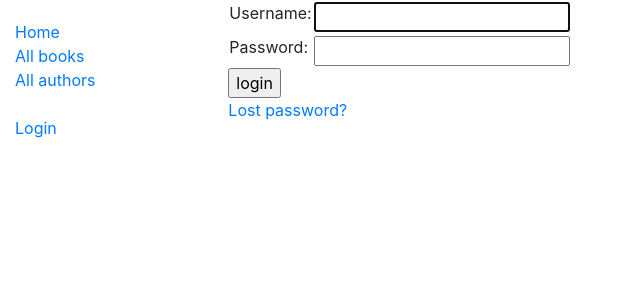
After one commit to spideyclick/Librarium, a Django app: page /accounts/login/ in a window 1280 px wide. The commit adds this page. Shown: the top 300 px of the page, without its empty margins (0-640 px from the left). Run offline with Django 3.2, Linux system fonts and the light colour scheme; some libraries are stand-ins or nearby versions.

Commit message:
Create basic user authentication

```diff
--- a/Librarium/Librarium/settings.py
+++ b/Librarium/Librarium/settings.py
@@ -121,3 +121,8 @@ USE_TZ = True
 # https://docs.djangoproject.com/en/3.0/howto/static-files/
 
 STATIC_URL = '/static/'
+
+# Redirect to home URL after login (Default redirects to /accounts/profile/)
+LOGIN_REDIRECT_URL = '/'
+
+EMAIL_BACKEND = 'django.core.mail.backends.console.EmailBackend'
--- a/Librarium/Librarium/urls.py
+++ b/Librarium/Librarium/urls.py
@@ -36,3 +36,8 @@ from django.conf import settings
 from django.conf.urls.static import static
 
 urlpatterns += static(settings.STATIC_URL, document_root=settings.STATIC_ROOT)
+
+#Add Django site authentication urls (for login, logout, password management)
+urlpatterns += [
+    path('accounts/', include('django.contrib.auth.urls')),
+]
--- a/Librarium/catalog/templates/base_generic.html
+++ b/Librarium/catalog/templates/base_generic.html
@@ -21,6 +21,13 @@
 					<li><a href="{% url 'index' %}">Home</a></li>
 					<li><a href="{% url 'books' %}">All books</a></li>
 					<li><a href="{% url 'authors' %}">All authors</a></li>
+					<br>
+					{% if user.is_authenticated %}
+						<li>User: {{ user.get_username }}</li>
+						<li><a href="{% url 'logout'%}?next={{request.path}}">Logout</a></li>
+					{% else %}
+						<li><a href="{% url 'login'%}?next={{request.path}}">Login</a></li>
+					{% endif %}
 				</ul>
 				{% endblock %}
 			</div>
--- a/Librarium/catalog/templates/index.html
+++ b/Librarium/catalog/templates/index.html
@@ -15,4 +15,7 @@
 	<li><strong>Genres:</strong> {{ num_genres }}</li>
 	<li><strong>Books with the word 'the' in the title:</strong> {{ num_the_in_title }}</li>
 </ul>
+
+<p>You have visited this page {{ num_visits }}{% if num_visits == 1 %} time{% else %} times{% endif %}.</p>
+
 {% endblock %}
--- a/Librarium/catalog/views.py
+++ b/Librarium/catalog/views.py
@@ -20,6 +20,10 @@ def index(request):
     # The 'all()' is implied by default.
     num_authors = Author.objects.count()
 
+    # Number of visits to this view, as counted in the session variable.
+    num_visits = request.session.get('num_visits', 0)
+    request.session['num_visits'] = num_visits + 1
+
     context = {
         'num_books': num_books,
         'num_instances': num_instances,
@@ -27,6 +31,7 @@ def index(request):
         'num_authors': num_authors,
         'num_genres': num_genres,
         'num_the_in_title': num_the_in_title,
+        'num_visits': num_visits,
     }
 
     # Render the HTML template index.html with the data in the context variable
--- /dev/null
+++ b/Librarium/templates/registration/logged_out.html
@@ -0,0 +1,6 @@
+{% extends "base_generic.html" %}
+
+{% block content %}
+<p>Logged out!</p>
+<a href="{% url 'login'%}">Click here to login again.</a>
+{% endblock %}
--- /dev/null
+++ b/Librarium/templates/registration/login.html
@@ -0,0 +1,37 @@
+{% extends "base_generic.html" %}
+
+{% block content %}
+
+  {% if form.errors %}
+    <p>Your username and password didn't match. Please try again.</p>
+  {% endif %}
+
+  {% if next %}
+    {% if user.is_authenticated %}
+      <p>Your account doesn't have access to this page. To proceed,
+      please login with an account that has access.</p>
+    {% else %}
+      <p>Please login to see this page.</p>
+    {% endif %}
+  {% endif %}
+
+  <form method="post" action="{% url 'login' %}">
+    {% csrf_token %}
+    <table>
+      <tr>
+        <td>{{ form.username.label_tag }}</td>
+        <td>{{ form.username }}</td>
+      </tr>
+      <tr>
+        <td>{{ form.password.label_tag }}</td>
+        <td>{{ form.password }}</td>
+      </tr>
+    </table>
+    <input type="submit" value="login" />
+    <input type="hidden" name="next" value="{{ next }}" />
+  </form>
+
+  {# Assumes you setup the password_reset view in your URLconf #}
+  <p><a href="{% url 'password_reset' %}">Lost password?</a></p>
+
+{% endblock %}
--- /dev/null
+++ b/Librarium/templates/registration/password_reset_complete.html
@@ -0,0 +1,6 @@
+{% extends "base_generic.html" %}
+
+{% block content %}
+<h1>The password has been changed!</h1>
+<p><a href="{% url 'login' %}">log in again?</a></p>
+{% endblock %}
--- /dev/null
+++ b/Librarium/templates/registration/password_reset_done.html
@@ -0,0 +1,6 @@
+{% extends "base_generic.html" %}
+
+{% block content %}
+<p>We've emailed you instructions for setting your password. If they haven't arrived in a few minutes, check your spam
+	folder.</p>
+{% endblock %}
--- /dev/null
+++ b/Librarium/templates/registration/password_reset_email.html
@@ -0,0 +1,2 @@
+Someone asked for password reset for email {{ email }}. Follow the link below:
+{{ protocol}}://{{ domain }}{% url 'password_reset_confirm' uidb64=uid token=token %}
```
Also changed, not shown: Librarium/templates/registration/password_reset_confirm.html (added, +30 -0 lines), Librarium/templates/registration/password_reset_form.html (added, +12 -0 lines).
